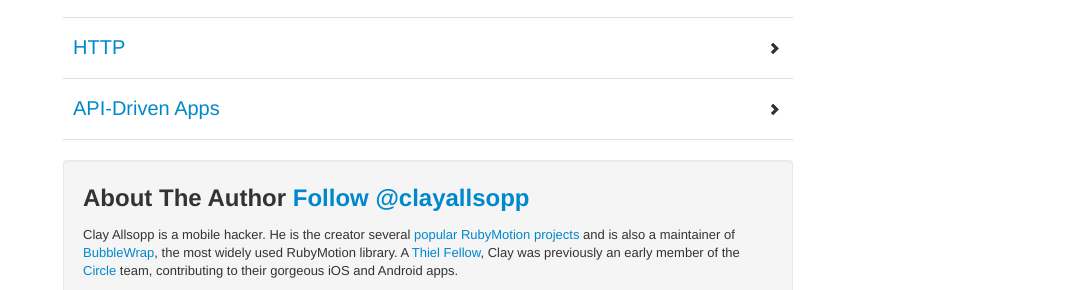
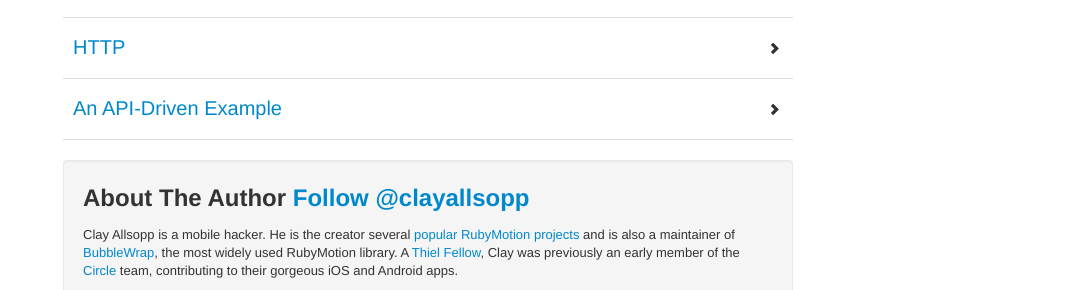
Before and after one commit to clayallsopp/rubymotion-tutorial, a Jekyll site: the page built from index.html, in a window 1280 px wide. Shown: the part 1111-1401 px from the top of the page, without its empty margins (197-1280 px from the left). Built offline with Jekyll 4.4.1, drawn with Linux system fonts in a browser that asks for light colours; nearby versions of some CDN libraries; Markdown is read by kramdown in place of the engine named in the settings; comment, search, counter and statistics services are not loaded.

Commit message:
fix old language in api example

```diff
--- a/_posts/chapters/1900-01-10-10-api-driven-example.md
+++ b/_posts/chapters/1900-01-10-10-api-driven-example.md
@@ -1,7 +1,7 @@
 ---
 layout: default
-title: API App Example
-full_title: API-Driven Apps
+title: API Driven Example
+full_title: An API-Driven Example
 categories:
 - chapters
 ---
```
Also changed, not shown: other parts of _posts/chapters/1900-01-10-10-api-driven-example.md (+3 -1 lines).
